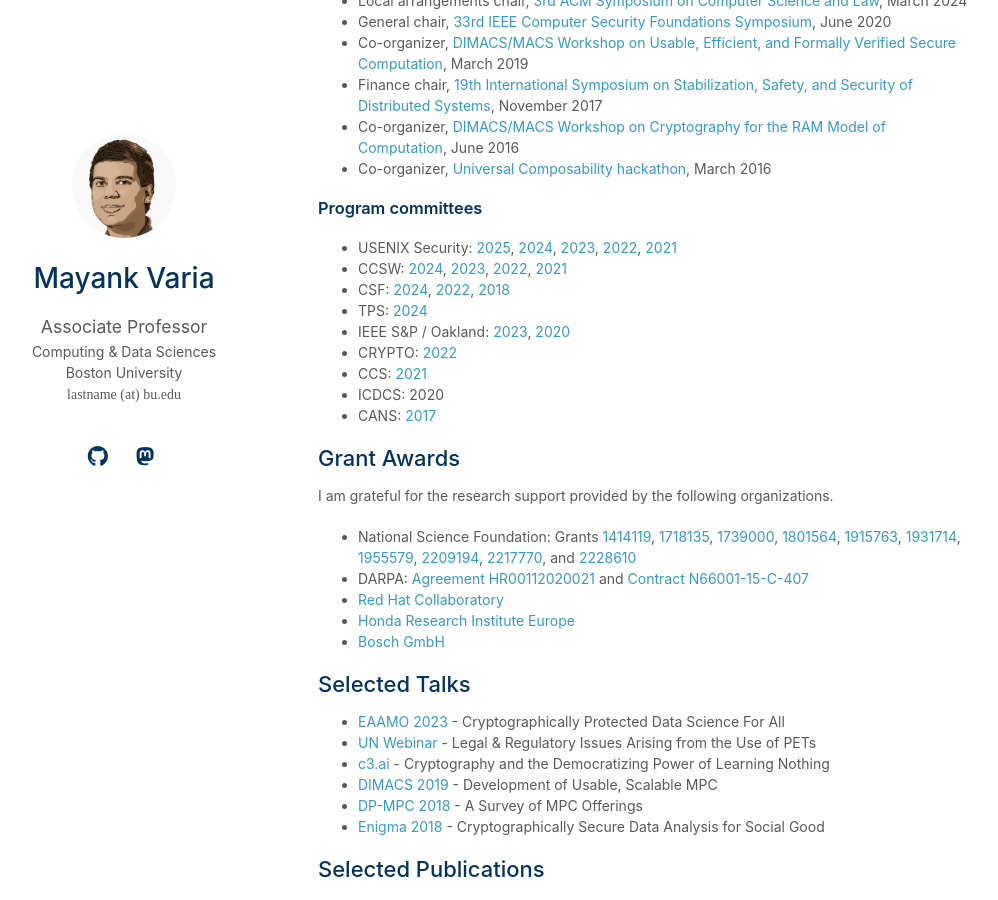
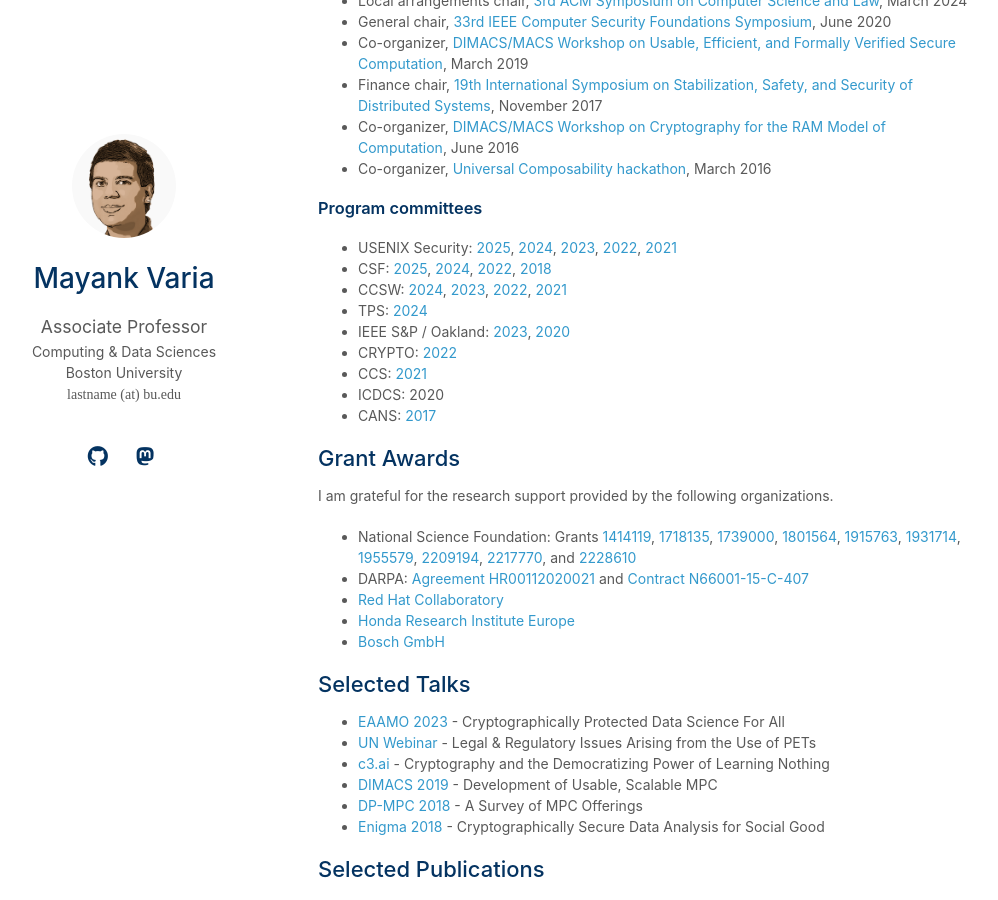
Before and after one commit to mvaria/mvaria.github.io, a Jekyll site: the page built from index.md, in a window 1280 px wide and 900 px high, scrolled down 1445 px. Shown: the whole window, without its empty margins (152-1150 px from the left). Built offline with Jekyll 4.4.1, drawn with Linux system fonts in a browser that asks for light colours; nearby versions of some CDN libraries; a style sheet for code colours, icons or effects is not loaded; our own code applies the rules of GitHub Pages for plain Markdown files.

Commit message:
Adding conference

```diff
--- a/index.md
+++ b/index.md
@@ -71,8 +71,8 @@
 ### Program committees
 
 - USENIX Security: [2025](https://www.usenix.org/conference/usenixsecurity25), [2024](https://www.usenix.org/conference/usenixsecurity24), [2023](https://www.usenix.org/conference/usenixsecurity23), [2022](https://www.usenix.org/conference/usenixsecurity22), [2021](https://www.usenix.org/conference/usenixsecurity21)
+- CSF: [2025](https://csf2025.ieee-security.org/committee.html), [2024](https://csf2024.ieee-security.org/committee.html), [2022](https://www.ieee-security.org/TC/CSF2022/committee.html), [2018](https://www.cs.ox.ac.uk/conferences/csf2018/pc.html)
 - CCSW: [2024](https://ccsw.io/), [2023](https://ccsw.io/2023/), [2022](https://ccsw.io/2022/), [2021](https://ccsw.io/2021/)
-- CSF: [2024](https://csf2024.ieee-security.org/committee.html), [2022](https://www.ieee-security.org/TC/CSF2022/committee.html), [2018](https://www.cs.ox.ac.uk/conferences/csf2018/pc.html)
 - TPS: [2024](https://sis.pitt.edu/lersais/conference/tps/2024/)
 - IEEE S&P / Oakland: [2023](https://www.ieee-security.org/TC/SP2023/cfpapers.html), [2020](https://www.ieee-security.org/TC/SP2020/cfpapers.html)
 - CRYPTO: [2022](https://crypto.iacr.org/2022/callforpapers.php)
```
